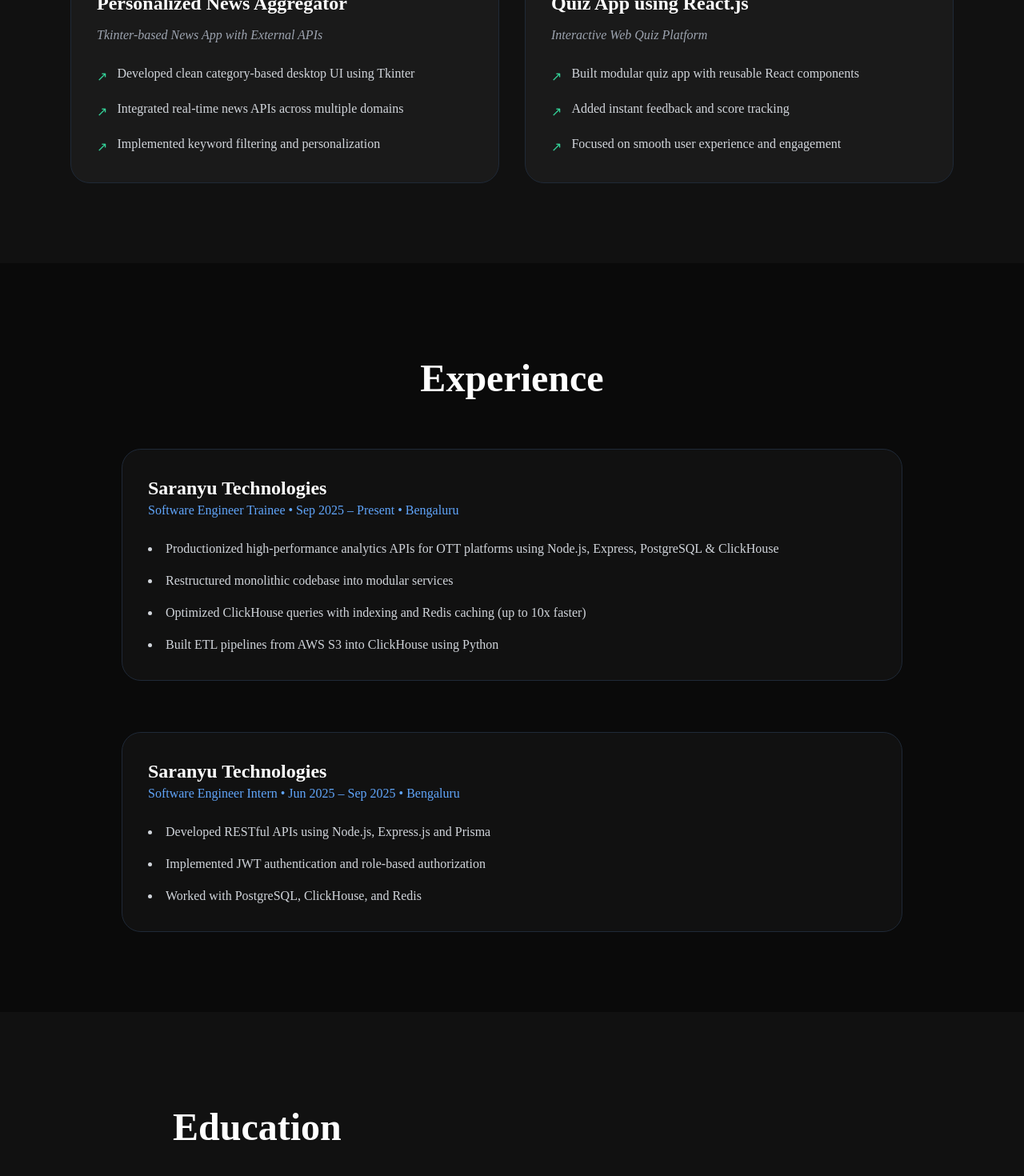
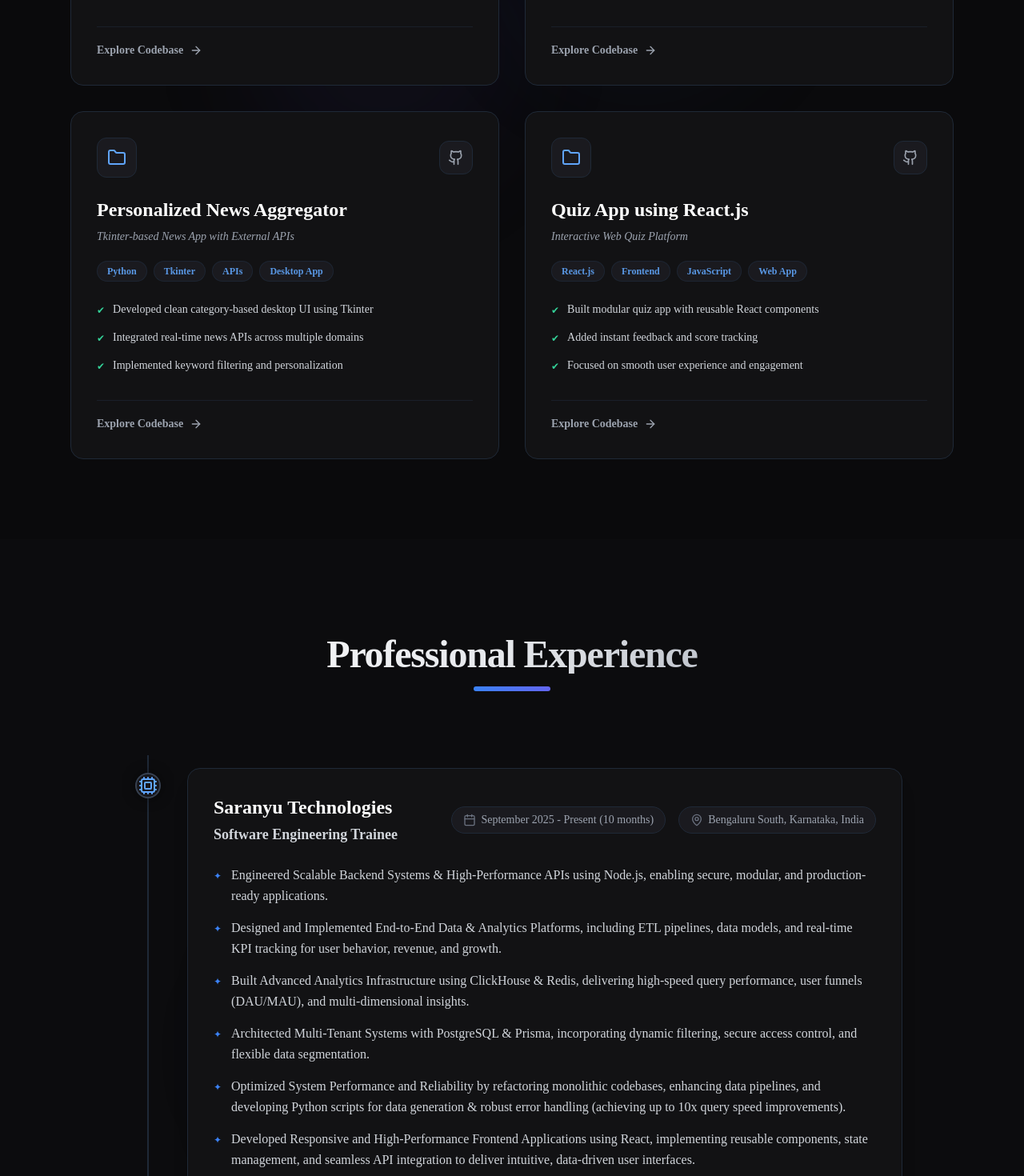
Before and after one commit to Ananyashreekg/my-portfolio, a React (Create React App) app: page / in a window 1280 px wide. Shown: the part 3140-4610 px from the top of the page at 80% size. Built offline with nearby package versions, Linux system fonts and the light colour scheme.

Commit message:
feat: enhance experience and projects sections

```diff
--- a/src/components/Experience.js
+++ b/src/components/Experience.js
@@ -1,45 +1,108 @@
 import React from 'react';
 import { Element } from 'react-scroll';
+import { Calendar, MapPin, Database, Server, Cpu } from 'lucide-react';
 
 const Experience = () => {
+  const experiences = [
+    {
+      company: "Saranyu Technologies",
+      role: "Software Engineering Trainee",
+      period: "September 2025 - Present (10 months)",
+      location: "Bengaluru South, Karnataka, India",
+      icon: <Cpu className="w-6 h-6 text-blue-400" />,
+      bullets: [
+        "Engineered Scalable Backend Systems & High-Performance APIs using Node.js, enabling secure, modular, and production-ready applications.",
+        "Designed and Implemented End-to-End Data & Analytics Platforms, including ETL pipelines, data models, and real-time KPI tracking for user behavior, revenue, and growth.",
+        "Built Advanced Analytics Infrastructure using ClickHouse & Redis, delivering high-speed query performance, user funnels (DAU/MAU), and multi-dimensional insights.",
+        "Architected Multi-Tenant Systems with PostgreSQL & Prisma, incorporating dynamic filtering, secure access control, and flexible data segmentation.",
+        "Optimized System Performance and Reliability by refactoring monolithic codebases, enhancing data pipelines, and developing Python scripts for data generation & robust error handling (achieving up to 10x query speed improvements).",
+        "Developed Responsive and High-Performance Frontend Applications using React, implementing reusable components, state management, and seamless API integration to deliver intuitive, data-driven user interfaces."
+      ]
+    },
+    {
+      company: "Saranyu Technologies",
+      role: "Software Engineer Intern",
+      period: "June 2025 - September 2025 (4 months)",
+      location: "Bengaluru, Karnataka, India",
+      icon: <Server className="w-6 h-6 text-indigo-400" />,
+      bullets: [
+        "Engineered Scalable Backend Systems & High-Performance APIs using Node.js, enabling secure, modular, and production-ready applications.",
+        "Designed and Implemented End-to-End Data & Analytics Platforms, including ETL pipelines, data models, and real-time KPI tracking for user behavior, revenue, and growth.",
+        "Built Advanced Analytics Infrastructure using ClickHouse & Redis, delivering high-speed query performance, user funnels (DAU/MAU), and multi-dimensional insights.",
+        "Architected Multi-Tenant Systems with PostgreSQL & Prisma, incorporating dynamic filtering, secure access control, and flexible data segmentation.",
+        "Optimized System Performance and Reliability by Refactoring Monolithic Codebases, Enhancing Data Pipelines, and Developing Python Scripts for Data Generation & Robust Error Handling (achieving up to 10x query speed improvements)."
+      ]
+    },
+    {
+      company: "ai4sees private ltd",
+      role: "Data Science Intern",
+      period: "November 2024 - January 2025 (3 months)",
+      location: "Bengaluru, Karnataka, India",
+      icon: <Database className="w-6 h-6 text-emerald-400" />,
+      bullets: [
+        "Created real-time multi-variate time series data for laptop performance metrics.",
+        "Developed methods to manipulate, clean, and visualize large datasets.",
+        "Researched and applied techniques to identify anomalies in time series data."
+      ]
+    }
+  ];
+
   return (
-    <Element name="experience" className="section">
-      <div className="max-w-5xl mx-auto px-6">
-        <h2 className="text-5xl font-bold mb-16 text-center">Experience</h2>
+    <Element name="experience" className="section relative overflow-hidden bg-[#0c0c0e]">
+      {/* Background ambient glows */}
+      <div className="absolute top-1/4 left-1/4 w-96 h-96 bg-blue-900/10 rounded-full blur-3xl pointer-events-none" />
+      <div className="absolute bottom-1/4 right-1/4 w-96 h-96 bg-indigo-900/10 rounded-full blur-3xl pointer-events-none" />
 
-        <div className="space-y-16">
-          {/* Saranyu - Trainee */}
-          <div className="experience-item bg-[#111111] p-8 rounded-3xl border border-gray-800">
-            <div className="flex flex-col md:flex-row md:items-center justify-between mb-6">
-              <div>
-                <h3 className="text-2xl font-semibold">Saranyu Technologies</h3>
-                <p className="text-blue-400">Software Engineer Trainee • Sep 2025 – Present • Bengaluru</p>
+      <div className="max-w-5xl mx-auto px-6 relative z-10">
+        <div className="text-center mb-20">
+          <h2 className="text-5xl font-extrabold tracking-tight mb-4 bg-clip-text text-transparent bg-gradient-to-r from-white via-gray-200 to-gray-400">
+            Professional Experience
+          </h2>
+          <div className="h-1.5 w-24 bg-gradient-to-r from-blue-500 to-indigo-500 mx-auto rounded-full" />
+        </div>
+
+        <div className="relative border-l-2 border-gray-800 ml-4 md:ml-8 space-y-16 py-4">
+          {experiences.map((exp, idx) => (
+            <div key={idx} className="relative pl-8 md:pl-12 group">
+              {/* Timeline marker */}
+              <div className="absolute -left-[17px] top-1.5 flex items-center justify-center w-8 h-8 rounded-full bg-[#16161a] border-2 border-gray-700 group-hover:border-blue-400 transition-all duration-300 shadow-[0_0_15px_rgba(0,0,0,0.5)]">
+                {exp.icon}
+              </div>
+
+              {/* Card content */}
+              <div className="experience-item bg-[#121214] p-8 rounded-2xl border border-gray-800 hover:border-gray-700/80 transition-all duration-300 shadow-xl hover:shadow-[0_20px_50px_-20px_rgba(59,130,246,0.15)]">
+                <div className="flex flex-col md:flex-row md:items-center justify-between gap-4 mb-6">
+                  <div>
+                    <h3 className="text-2xl font-bold text-white group-hover:text-blue-400 transition-colors duration-300">
+                      {exp.company}
+                    </h3>
+                    <p className="text-lg font-semibold text-gray-300 mt-1">
+                      {exp.role}
+                    </p>
+                  </div>
+                  <div className="flex flex-col sm:flex-row gap-2 sm:gap-4 text-sm text-gray-400">
+                    <span className="flex items-center gap-1.5 bg-[#1a1a1f] px-3.5 py-1.5 rounded-full border border-gray-800">
+                      <Calendar className="w-4 h-4 text-gray-500" />
+                      {exp.period}
+                    </span>
+                    <span className="flex items-center gap-1.5 bg-[#1a1a1f] px-3.5 py-1.5 rounded-full border border-gray-800">
+                      <MapPin className="w-4 h-4 text-gray-500" />
+                      {exp.location}
+                    </span>
+                  </div>
+                </div>
+
+                <ul className="space-y-3.5">
+                  {exp.bullets.map((bullet, i) => (
+                    <li key={i} className="flex items-start gap-3 text-gray-300 text-base leading-relaxed">
+                      <span className="text-blue-500 mt-1.5 select-none text-xs">✦</span>
+                      <span>{bullet}</span>
+                    </li>
+                  ))}
+                </ul>
               </div>
             </div>
-            <ul className="space-y-4 text-gray-300 list-disc list-inside">
-              <li>Productionized high-performance analytics APIs for OTT platforms using Node.js, Express, PostgreSQL & ClickHouse</li>
-              <li>Restructured monolithic codebase into modular services</li>
-              <li>Optimized ClickHouse queries with indexing and Redis caching (up to 10x faster)</li>
-              <li>Built ETL pipelines from AWS S3 into ClickHouse using Python</li>
-            </ul>
-          </div>
-
-          {/* Saranyu - Intern */}
-          <div className="experience-item bg-[#111111] p-8 rounded-3xl border border-gray-800">
-            <div className="flex flex-col md:flex-row md:items-center justify-between mb-6">
-              <div>
-                <h3 className="text-2xl font-semibold">Saranyu Technologies</h3>
-                <p className="text-blue-400">Software Engineer Intern • Jun 2025 – Sep 2025 • Bengaluru</p>
-              </div>
-            </div>
-            <ul className="space-y-4 text-gray-300 list-disc list-inside">
-              <li>Developed RESTful APIs using Node.js, Express.js and Prisma</li>
-              <li>Implemented JWT authentication and role-based authorization</li>
-              <li>Worked with PostgreSQL, ClickHouse, and Redis</li>
-            </ul>
-          </div>
-
-          {/* Add other experiences similarly if you want more */}
+          ))}
         </div>
       </div>
     </Element>
--- a/src/components/Projects.js
+++ b/src/components/Projects.js
@@ -1,5 +1,6 @@
 import React from 'react';
 import { Element } from 'react-scroll';
+import { Github, Folder, ArrowRight } from 'lucide-react';
 
 const Projects = () => {
   const projects = [
@@ -7,6 +8,7 @@
       title: "Visual Search Integration with API",
       link: "https://github.com/Ananyashreekg/Visual-search-integration-with-API",
       tagline: "Large Language Model-Based Visual Search Engine",
+      tags: ["LLM", "React.js", "Django", "FAISS", "Vector Search", "Python"],
       points: [
         "Integrated LLM to improve visual search relevance and generate refined recommendations",
         "Built React.js frontend supporting image and text queries",
@@ -18,6 +20,7 @@
       title: "Human Activity Recognition using CNN",
       link: "https://github.com/Ananyashreekg/HUMAN-ACTIVITY-RECOGNITION",
       tagline: "Real-Time Video Classification with Deep Learning",
+      tags: ["CNN", "Deep Learning", "Python", "Computer Vision", "Video Classification"],
       points: [
         "Implemented CNN model for spatio-temporal feature extraction",
         "Preprocessed large video dataset with frame extraction and augmentation",
@@ -29,6 +32,7 @@
       title: "Personalized News Aggregator",
       link: "https://github.com/Ananyashreekg/PERSONALISED-NEWS-AGGREGATOR",
       tagline: "Tkinter-based News App with External APIs",
+      tags: ["Python", "Tkinter", "APIs", "Desktop App"],
       points: [
         "Developed clean category-based desktop UI using Tkinter",
         "Integrated real-time news APIs across multiple domains",
@@ -39,6 +43,7 @@
       title: "Quiz App using React.js",
       link: "https://github.com/Ananyashreekg/reactquizapp",
       tagline: "Interactive Web Quiz Platform",
+      tags: ["React.js", "Frontend", "JavaScript", "Web App"],
       points: [
         "Built modular quiz app with reusable React components",
         "Added instant feedback and score tracking",
@@ -48,28 +53,89 @@
   ];
 
   return (
-    <Element name="projects" className="section bg-[#111111]">
-      <div className="max-w-6xl mx-auto px-6">
-        <h2 className="text-5xl font-bold mb-16 text-center">Featured Projects</h2>
+    <Element name="projects" className="section relative overflow-hidden bg-[#0a0a0c]">
+      {/* Decorative background gradients */}
+      <div className="absolute top-1/3 right-1/4 w-80 h-80 bg-blue-900/10 rounded-full blur-3xl pointer-events-none" />
+      <div className="absolute bottom-1/3 left-1/4 w-80 h-80 bg-indigo-900/10 rounded-full blur-3xl pointer-events-none" />
+
+      <div className="max-w-6xl mx-auto px-6 relative z-10">
+        <div className="text-center mb-20">
+          <h2 className="text-5xl font-extrabold tracking-tight mb-4 bg-clip-text text-transparent bg-gradient-to-r from-white via-gray-200 to-gray-400">
+            Featured Projects
+          </h2>
+          <div className="h-1.5 w-24 bg-gradient-to-r from-blue-500 to-indigo-500 mx-auto rounded-full" />
+        </div>
 
         <div className="grid md:grid-cols-2 gap-8">
           {projects.map((project, index) => (
-            <div key={index} className="project-item bg-[#1a1a1a] p-8 rounded-3xl border border-gray-800 hover:border-gray-600 group">
-              <h3 className="text-2xl font-semibold mb-3 group-hover:text-blue-400 transition-colors">
-                <a href={project.link} target="_blank" rel="noreferrer" className="hover:underline">
+            <div
+              key={index}
+              className="group relative flex flex-col justify-between bg-[#121214] p-8 rounded-2xl border border-gray-800 hover:border-gray-700/80 transition-all duration-300 hover:-translate-y-2 hover:shadow-[0_20px_50px_-20px_rgba(59,130,246,0.15)]"
+            >
+              <div>
+                {/* Header: Folder icon & external links */}
+                <div className="flex items-center justify-between mb-6">
+                  <div className="p-3 bg-[#1a1a1f] rounded-xl border border-gray-800 text-blue-400 group-hover:text-white transition-colors duration-300">
+                    <Folder className="w-6 h-6" />
+                  </div>
+                  <a
+                    href={project.link}
+                    target="_blank"
+                    rel="noreferrer"
+                    className="p-2.5 bg-[#1a1a1f] hover:bg-[#22222a] rounded-xl border border-gray-800 text-gray-400 hover:text-white transition-all duration-300"
+                    aria-label={`View ${project.title} on GitHub`}
+                  >
+                    <Github className="w-5 h-5" />
+                  </a>
+                </div>
+
+                {/* Project Title */}
+                <h3 className="text-2xl font-bold text-white mb-2 group-hover:text-blue-400 transition-colors duration-300">
+                  <a href={project.link} target="_blank" rel="noreferrer" className="flex items-center gap-1.5 hover:underline">
                     {project.title}
                   </a>
                 </h3>
-              <p className="text-gray-400 mb-6 italic">{project.tagline}</p>
 
-              <ul className="space-y-4 text-gray-300">
+                {/* Tagline */}
+                <p className="text-gray-400 mb-5 text-sm font-medium italic">
+                  {project.tagline}
+                </p>
+
+                {/* Tech Stack Tags */}
+                <div className="flex flex-wrap gap-2 mb-6">
+                  {project.tags.map((tag, i) => (
+                    <span
+                      key={i}
+                      className="text-xs font-semibold px-3 py-1 bg-[#1a1a1f] text-blue-400/90 rounded-full border border-gray-800/80 group-hover:border-blue-500/30 transition-all duration-300"
+                    >
+                      {tag}
+                    </span>
+                  ))}
+                </div>
+
+                {/* Description Bullets */}
+                <ul className="space-y-3 mb-8 text-gray-300 text-sm leading-relaxed">
                   {project.points.map((point, i) => (
-                  <li key={i} className="flex gap-3">
-                    <span className="text-emerald-400 mt-1">↗</span>
-                    {point}
+                    <li key={i} className="flex gap-2.5 items-start">
+                      <span className="text-emerald-400 mt-1 select-none text-xs">✔</span>
+                      <span>{point}</span>
                     </li>
                   ))}
                 </ul>
+              </div>
+
+              {/* Action Link */}
+              <div className="pt-4 border-t border-gray-800/60 mt-auto">
+                <a
+                  href={project.link}
+                  target="_blank"
+                  rel="noreferrer"
+                  className="inline-flex items-center gap-2 text-sm font-bold text-gray-400 hover:text-blue-400 transition-colors duration-300 group/btn"
+                >
+                  Explore Codebase
+                  <ArrowRight className="w-4 h-4 group-hover/btn:translate-x-1.5 transition-transform duration-300" />
+                </a>
+              </div>
             </div>
           ))}
         </div>
```
Also changed, not shown: 12 other files (tests, documents, lock files or other folders). Lines whose indentation alone changed are shown as unchanged.
